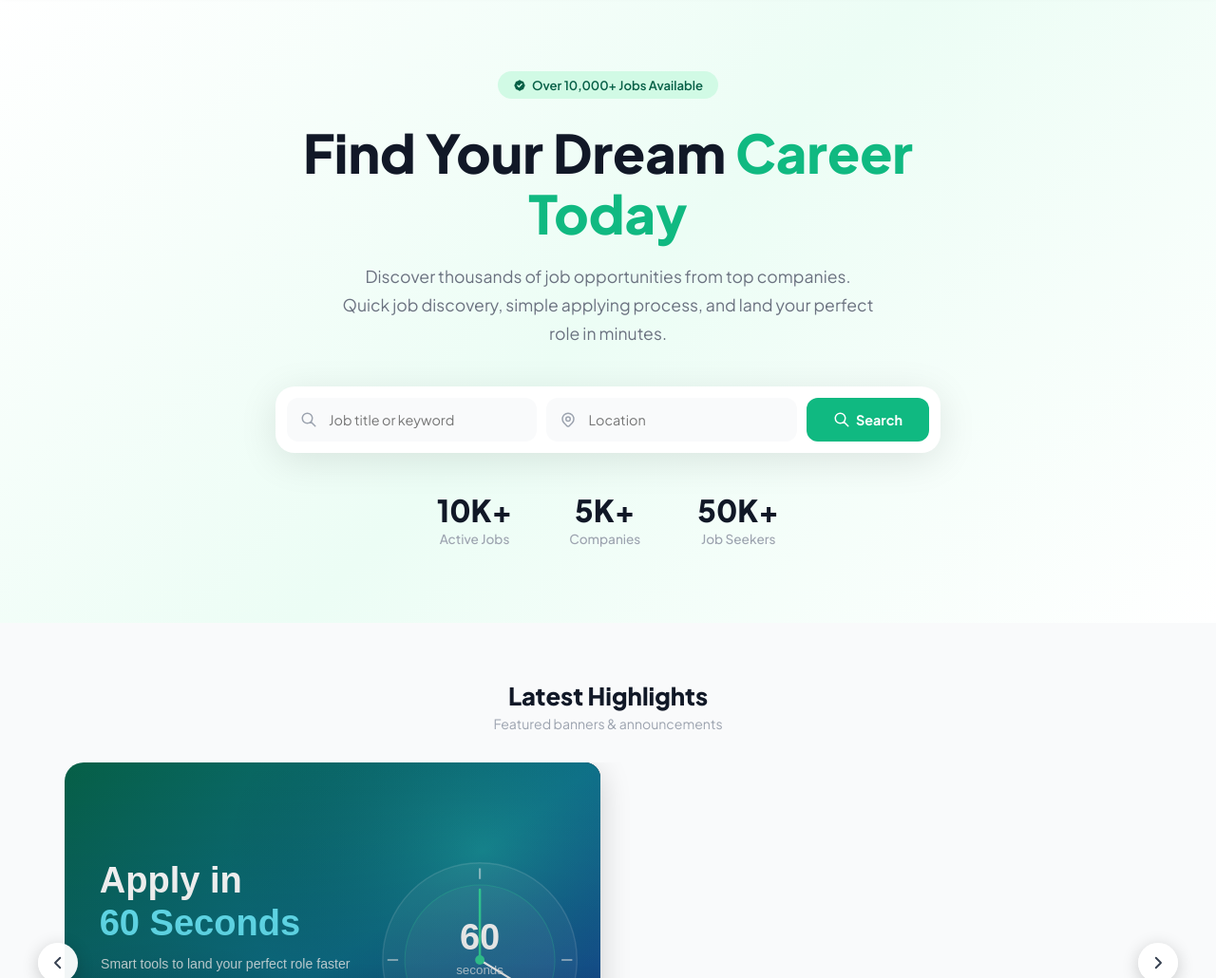
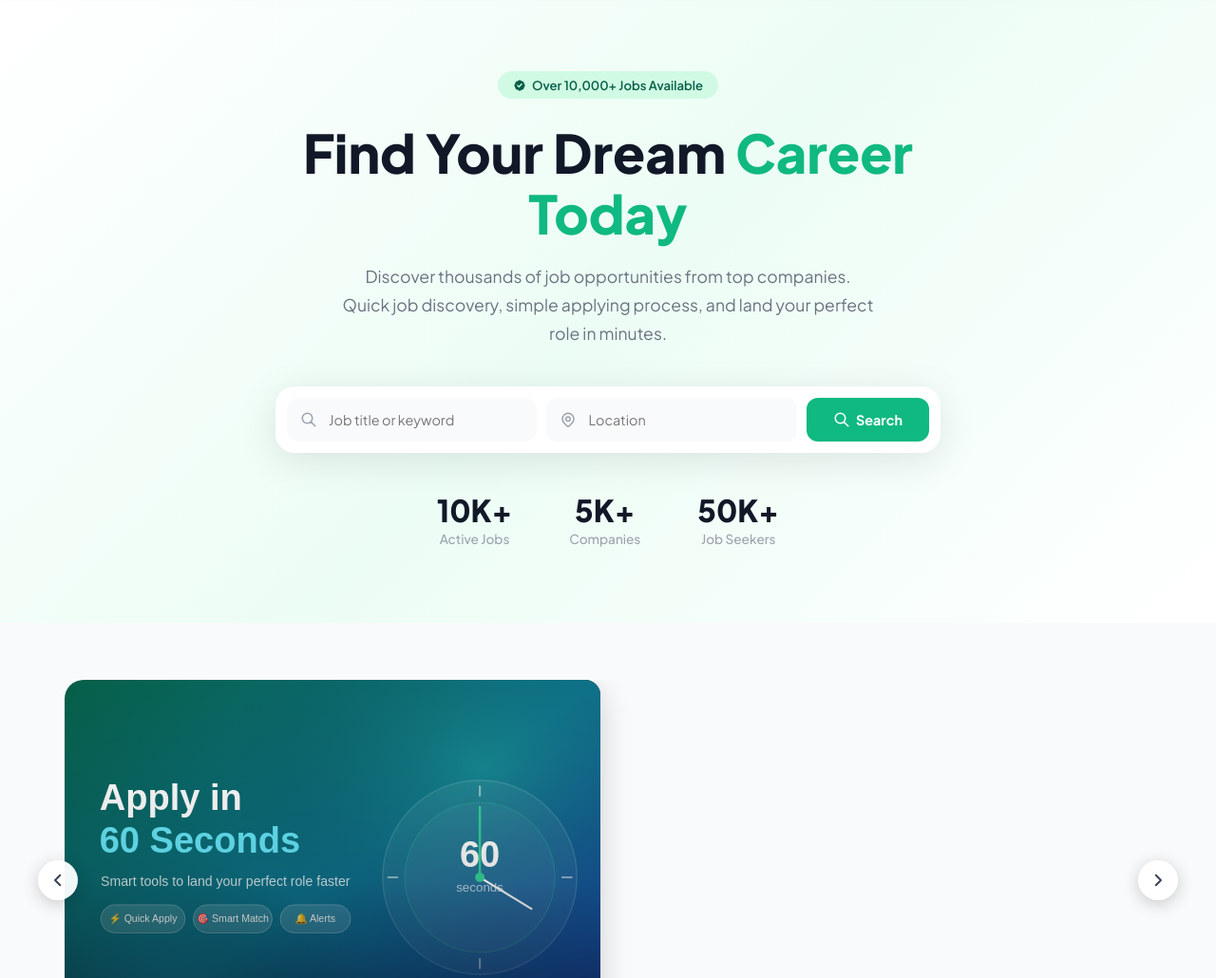
Before and after one commit to dinesharchunan11-cyber/index1, a plain HTML site: page index.html in a window 1280 px wide. Shown: the part 70-1100 px from the top of the page at 95% size. Drawn offline with Linux system fonts and the light colour scheme.

Commit message:
Update index.html

```diff
--- a/index.html
+++ b/index.html
@@ -196,10 +196,7 @@
 
 <section class="carousel-section">
   <div class="carousel-section-inner">
-    <div class="section-heading">
-      <h2>Latest Highlights</h2>
-      <p>Featured banners &amp; announcements</p>
-    </div>
+
     <div class="carousel-wrapper">
       <div id="c-outer"><div id="c-track"></div></div>
       <button class="c-arrow prev" id="c-prev" onclick="cMove(-1)">
@@ -357,4 +354,5 @@ window.addEventListener('storage',buildCarousel);
 window.addEventListener('resize',()=>cSetPos(cIdx,false));
 </script>
 </body>
+
 </html>
```
